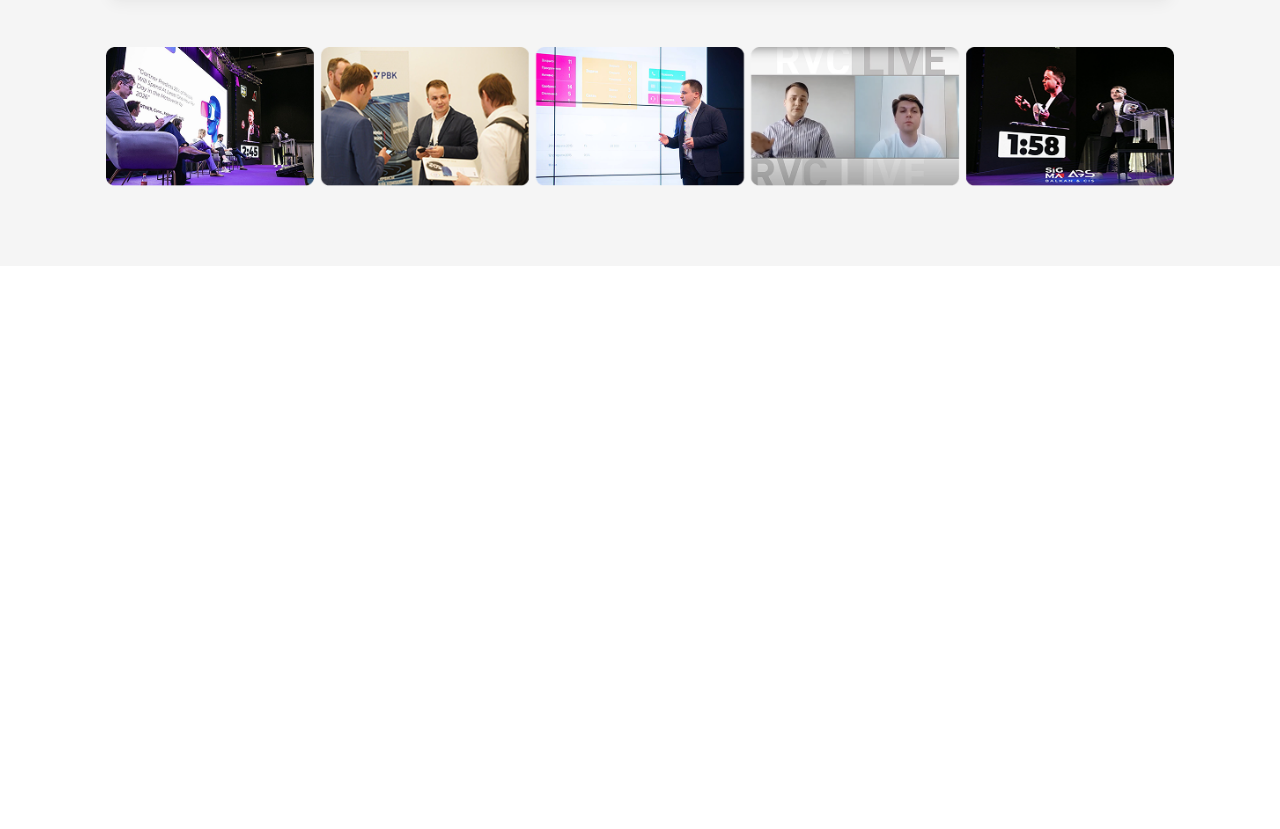
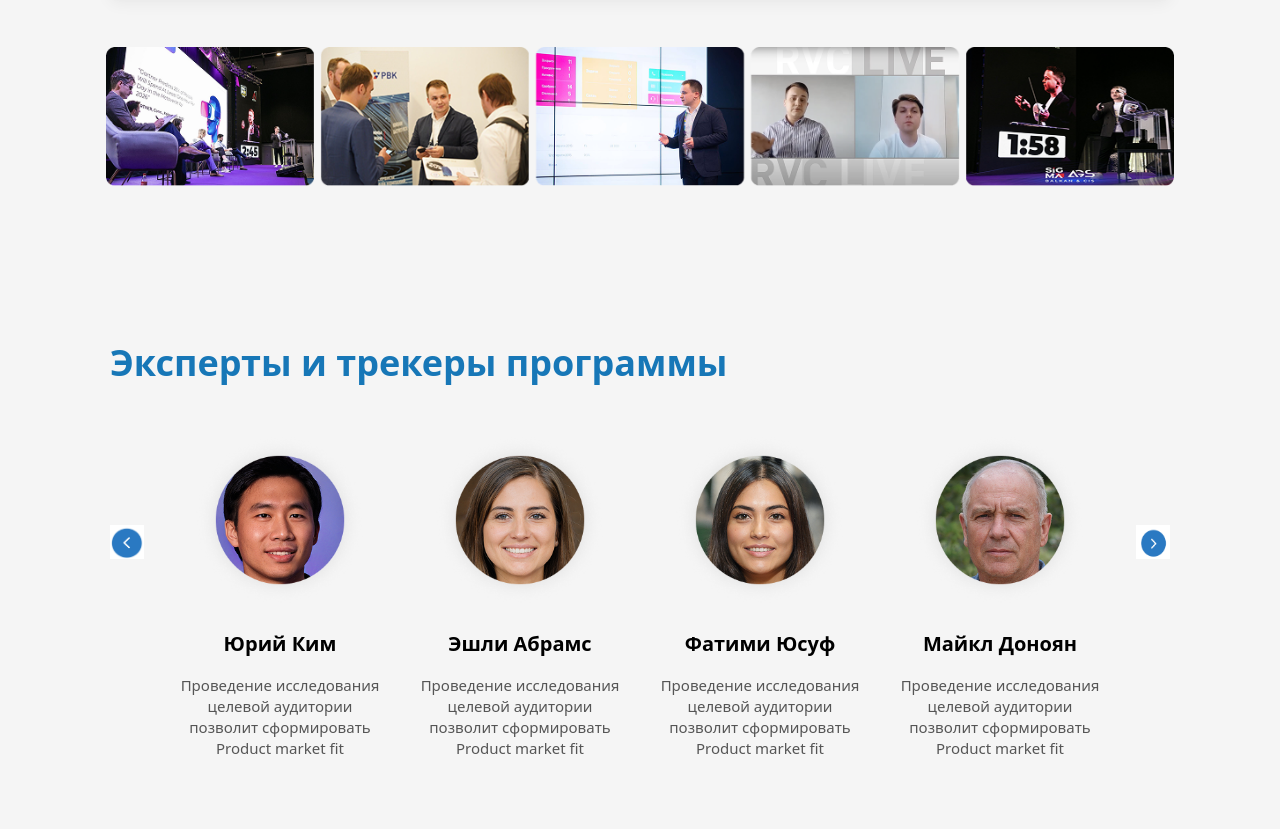
Before and after one commit to ismatovbenya2-droid/exam2, a website: page index.html in a window 1280 px wide. Shown: the part 9585-10414 px from the top of the page. Before the commit the page ends 9851 px from the top, so only its background shows below. Drawn offline with Linux system fonts and the light colour scheme.

Commit message:
section-12

```diff
--- a/index.html
+++ b/index.html
@@ -1432,5 +1432,65 @@
         </div>
     </div>
 </section>
+
+<section class="bg-[#f5f5f5] py-[70px] max-sm:py-[45px]">
+  <div class="max-w-[1100px] mx-auto px-5">
+
+    <h2 class="text-[#1777B7] text-[36px] font-bold mb-[45px]
+               max-lg:text-center max-lg:text-[32px]
+               max-sm:text-[26px] max-sm:leading-[1.3]">
+      Эксперты и трекеры программы
+    </h2>
+
+    <div class="relative">
+      <button class="absolute left-0 top-[90px] max-lg:hidden">
+        <img src="./img/20.png" alt="" class="w-[34px] h-[34px]">
+      </button>
+
+      <div class="grid grid-cols-4 gap-10 px-[70px]
+                  max-lg:grid-cols-2 max-lg:px-0
+                  max-sm:grid-cols-1 max-sm:gap-8">
+
+        <div class="text-center">
+          <img src="./img/22.png" alt="" class="w-[170px] h-[170px] rounded-full object-cover mx-auto">
+          <h3 class="mt-6 font-bold text-[20px]">Юрий Ким</h3>
+          <p class="mt-4 text-[#555] text-[15px] leading-[1.4]">
+            Проведение исследования целевой аудитории позволит сформировать Product market fit
+          </p>
+        </div>
+
+        <div class="text-center">
+          <img src="./img/23.png" alt="" class="w-[170px] h-[170px] rounded-full object-cover mx-auto">
+          <h3 class="mt-6 font-bold text-[20px]">Эшли Абрамс</h3>
+          <p class="mt-4 text-[#555] text-[15px] leading-[1.4]">
+            Проведение исследования целевой аудитории позволит сформировать Product market fit
+          </p>
+        </div>
+
+        <div class="text-center">
+          <img src="./img/24.png" alt="" class="w-[170px] h-[170px] rounded-full object-cover mx-auto">
+          <h3 class="mt-6 font-bold text-[20px]">Фатими Юсуф</h3>
+          <p class="mt-4 text-[#555] text-[15px] leading-[1.4]">
+            Проведение исследования целевой аудитории позволит сформировать Product market fit
+          </p>
+        </div>
+
+        <div class="text-center">
+          <img src="./img/25.png" alt="" class="w-[170px] h-[170px] rounded-full object-cover mx-auto">
+          <h3 class="mt-6 font-bold text-[20px]">Майкл Доноян</h3>
+          <p class="mt-4 text-[#555] text-[15px] leading-[1.4]">
+            Проведение исследования целевой аудитории позволит сформировать Product market fit
+          </p>
+        </div>
+
+      </div>
+      <button class="absolute right-0 top-[90px] max-lg:hidden">
+        <img src="./img/21.png" alt="" class="w-[34px] h-[34px]">
+      </button>
+
+    </div>
+
+  </div>
+</section>
 </body>
 </html>
```
Also changed, not shown: img/20.png (added), img/21.png (added), img/22.png (added), img/23.png (added), img/24.png (added), img/25.png (added), src/output.css, 1 other file.
